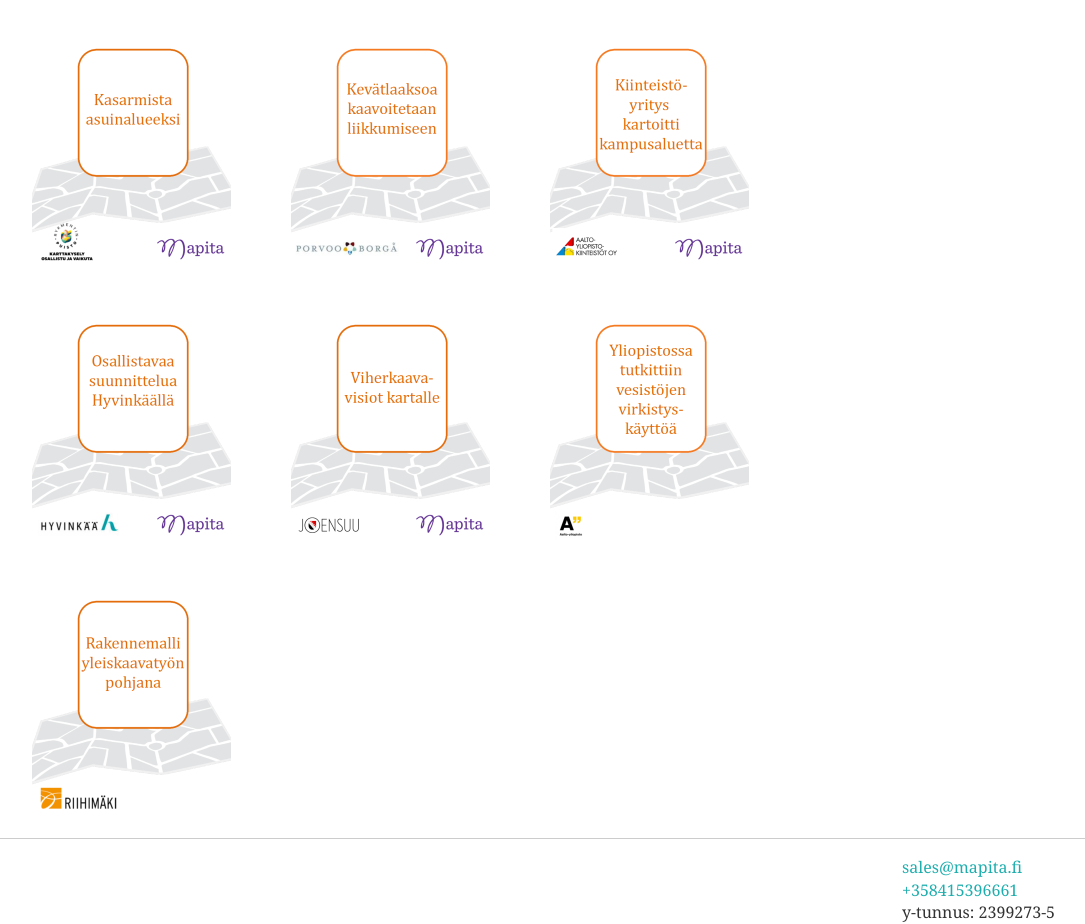
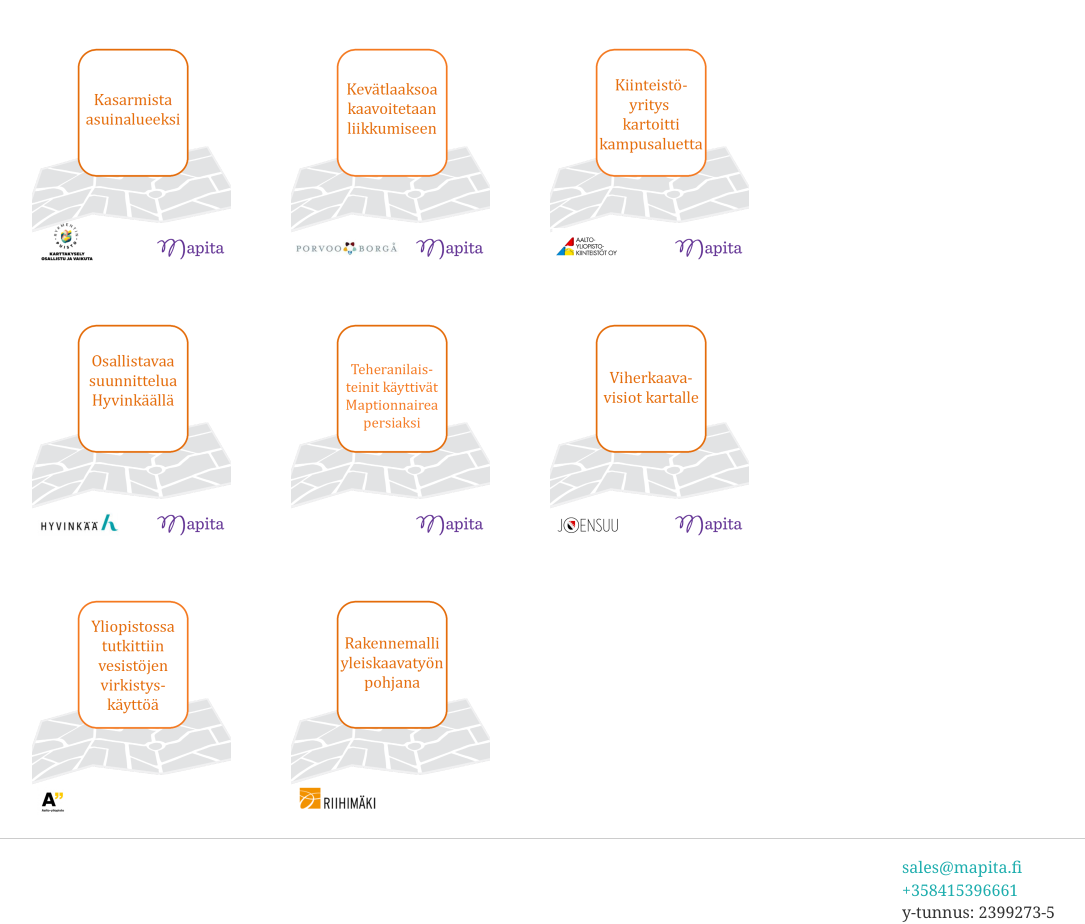
Before and after one commit to Mapita/productpage, a Django app: template templates/project-cards.html in a window 1280 px wide. Shown: the part 598-1522 px from the top of the page, without its empty margins (98-1183 px from the left). Run offline with Django 3.2, Linux system fonts and the light colour scheme; the template is opened without the code that fills it, so the values that code supplies are empty; some web fonts are replaced.

Commit message:
Added Teheran thumbnail

```diff
--- a/templates/project-cards.html
+++ b/templates/project-cards.html
@@ -58,13 +58,12 @@
                 <img src="{% static "img/thumbs/Osallistavaa_suunnittelua_Hyvinkäällä_thumb.png" %}" alt="" title="" height="266" width="199"/>
             </a>
         </div>
-<!--         <div class="project-card">
+        <div class="project-card">
             <a href="{% static "pdf/Teheranilaisteinit_käyttivät_Maptionnairea_persiaksi.pdf" %}" target="_blank">
-                <img src="{% static "img/thumbs/Helsinki_2050-kysely_thumb.png" %}" alt="" title="" height="266" width="199"/>
+                <img src="{% static "img/thumbs/Teheran_thumb.png" %}" alt="" title="" height="266" width="199"/>
             </a>
         </div>
- -->
-         <div class="project-card">
+        <div class="project-card">
             <a href="{% static "pdf/Viherkaavavisiot_kartalle_(Joensuu).pdf" %}" target="_blank">
                 <img src="{% static "img/thumbs/Viherkaavavisiot_kartalle_thumb.png" %}" alt="" title="" height="266" width="199"/>
             </a>
```
Also changed, not shown: static/img/thumbs/Teheran_thumb.png (added).
